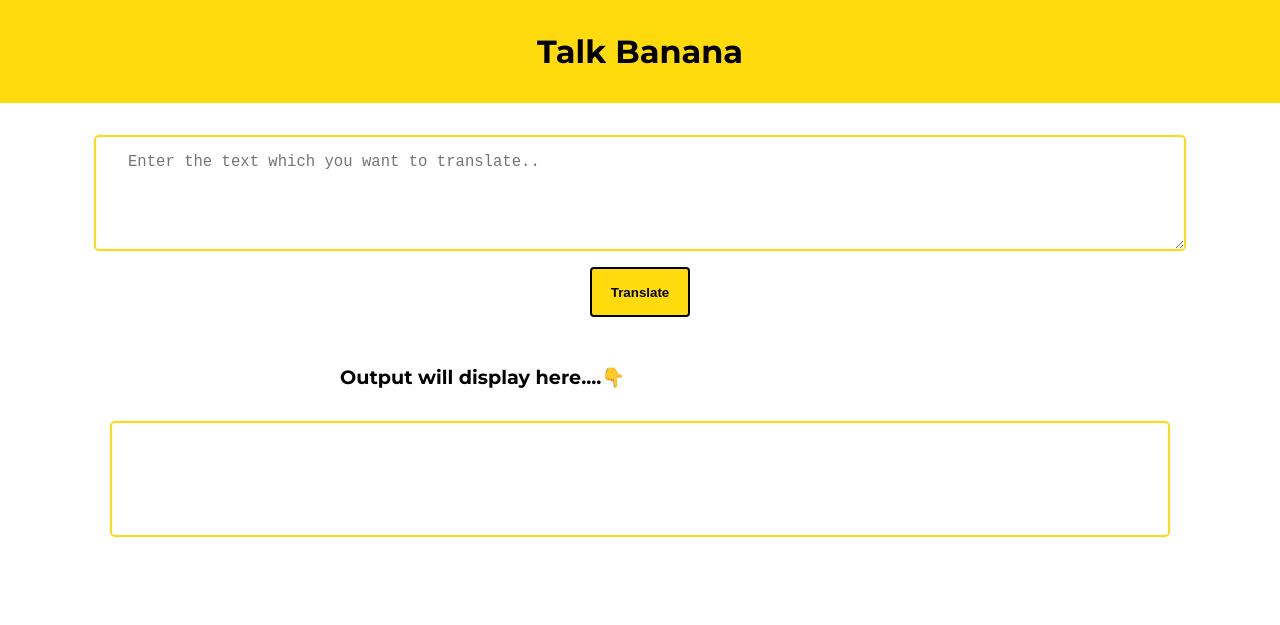
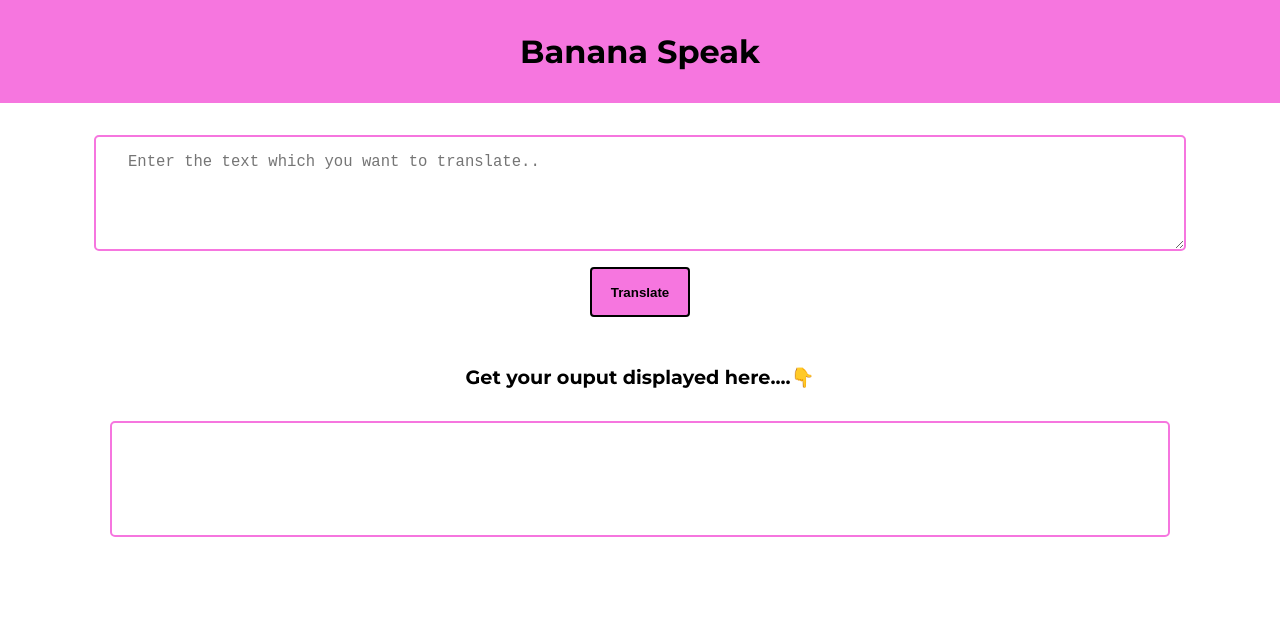
Before and after one commit to Kathirvelshunmugam/Banana-Talk, a plain HTML site: page index.html in a window 1280 px wide. Shown: the top 625 px of the page. Drawn offline with Linux system fonts and the light colour scheme.

Commit message:
Final Commit

```diff
--- a/index.html
+++ b/index.html
@@ -11,18 +11,21 @@
 </head>
 <body>
     <nav>
-        Talk Banana
+        Banana Speak
     </nav>
 
     <textarea placeholder="Enter the text which you want to translate.."  id="input-txt" ></textarea>
     <button id = "btn-translate">Translate</button>
-    <div class="tag" >Output will display here....👇 </div>
+    <div class="tag" >Get your ouput displayed here....👇 </div>
     <div id="output"></div>
 
     <footer>
 
         <div>About</div>
-        <p>Convert from English to Minion speak. This language is spoken by the minions in Despicable Me. The language is actually lots of languages. Yi kai yai yai bananna!.</p>
+        <p>Convert from English to Minion speak.
+         <br>This language is spoken by the minions in Despicable Me.</br>
+         <br> The language is actually lots of languages.</br>
+          Yi kai yai yai bananna!.</p>
     </footer>
     <script src = "app.js" type="Text/javascript"></script>
 
--- a/styles.css
+++ b/styles.css
@@ -2,7 +2,7 @@
 
 :root
 {
- --primary-color: #ffdb0d;
+ --primary-color: #f676df;
 }
 
 body {
@@ -56,6 +56,7 @@ button
     padding: 1rem;
     max-width: 600px;
     font-weight: bold;
+    text-align: center;
 }
 
 #output
```
